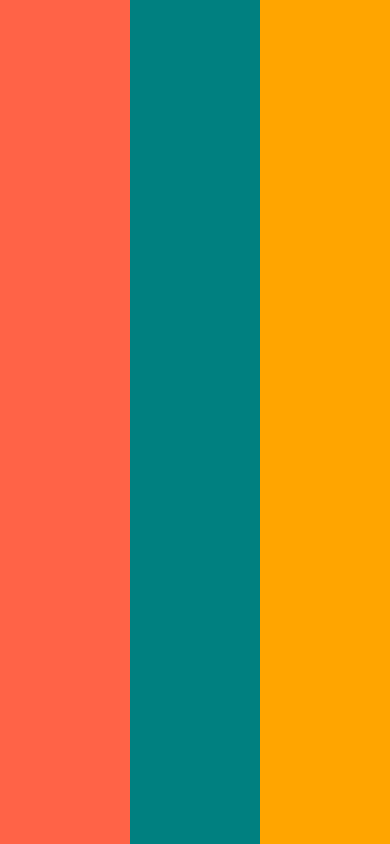
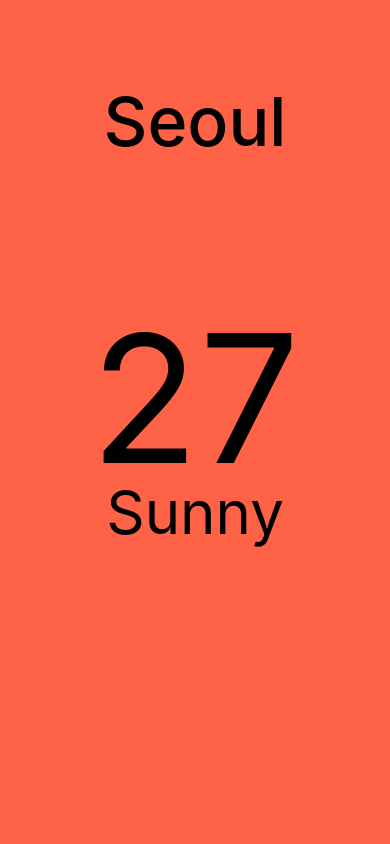
Before and after one commit to shining-sakaeru/NomadWeather, a React Native app: screen / in a window 390 px wide. Built offline with nearby package versions, Linux system fonts and the light colour scheme.

Commit message:
#2.5 Styles (12:26)

```diff
--- a/App.js
+++ b/App.js
@@ -1,12 +1,49 @@
 import React from "react";
-import { View } from "react-native";
+import { View, Text, StyleSheet } from "react-native";
 
 export default function App() {
   return (
-    <View style={{ flex: 1, flexDirection: "row" }}>
-      <View style={{ flex: 1, backgroundColor: "tomato" }}></View>
-      <View style={{ flex: 1, backgroundColor: "teal" }}></View>
-      <View style={{ flex: 1, backgroundColor: "orange" }}></View>
+    <View style={styles.container}>
+      <View style={styles.city}>
+        <Text style={styles.cityName}>Seoul</Text>
+      </View>
+      <View style={styles.weather}>
+        <View style={styles.day}>
+          <Text style={styles.temp}>27</Text>
+          <Text style={styles.description}>Sunny</Text>
+        </View>
+      </View>
     </View>
   );
 }
+
+const styles = StyleSheet.create({
+  container: {
+    flex: 1,
+    backgroundColor: "tomato",
+  },
+  city: {
+    flex: 1.2,
+    justifyContent: "center",
+    alignItems: "center",
+  },
+  cityName: {
+    fontSize: 68,
+    fontWeight: "500",
+  },
+  weather: {
+    flex: 3,
+  },
+  day: {
+    flex: 1,
+    alignItems: "center",
+  },
+  temp: {
+    marginTop: 50,
+    fontSize: 178,
+  },
+  description: {
+    marginTop: -30,
+    fontSize: 60,
+  },
+});
```
